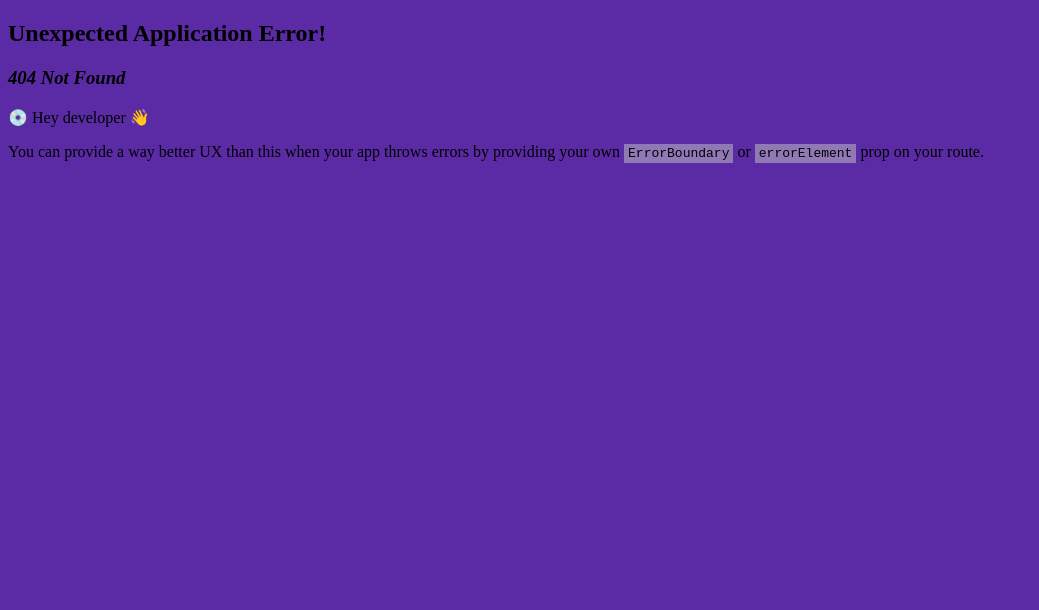
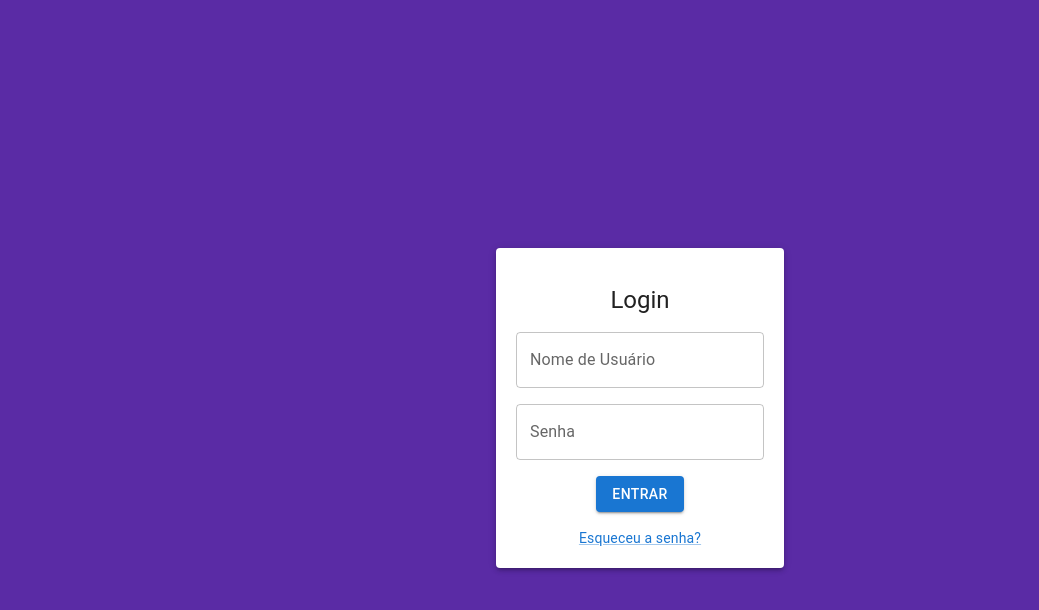
Before and after one commit to jpdarabas/pharmacy-system, a React (Vite) app: page /login in a window 1280 px wide. Before the commit this address had no page. Shown: the top 610 px of the page, without its empty margins (0-1039 px from the left). Built offline with nearby package versions, Linux system fonts and the light colour scheme.

Commit message:
ajuste de login

```diff
--- a/src/App.tsx
+++ b/src/App.tsx
@@ -1,4 +1,3 @@
-import { ThemeProvider } from "@emotion/react"
 import Router from "./router/Router"
 import { RouterProvider } from "react-router-dom"
 
--- a/src/Router/router.tsx
+++ b/src/Router/router.tsx
@@ -4,7 +4,7 @@ import Login from "../screens/Login";
 const Router = createBrowserRouter(
     createRoutesFromElements(
         <Route>
-            <Route path="/" element={<Login />} />
+            <Route path="/login" element={<Login />} />
         </Route>
     )
 )
```
Also changed, not shown: src/screens/Login/index.tsx (+0 -9 lines).
